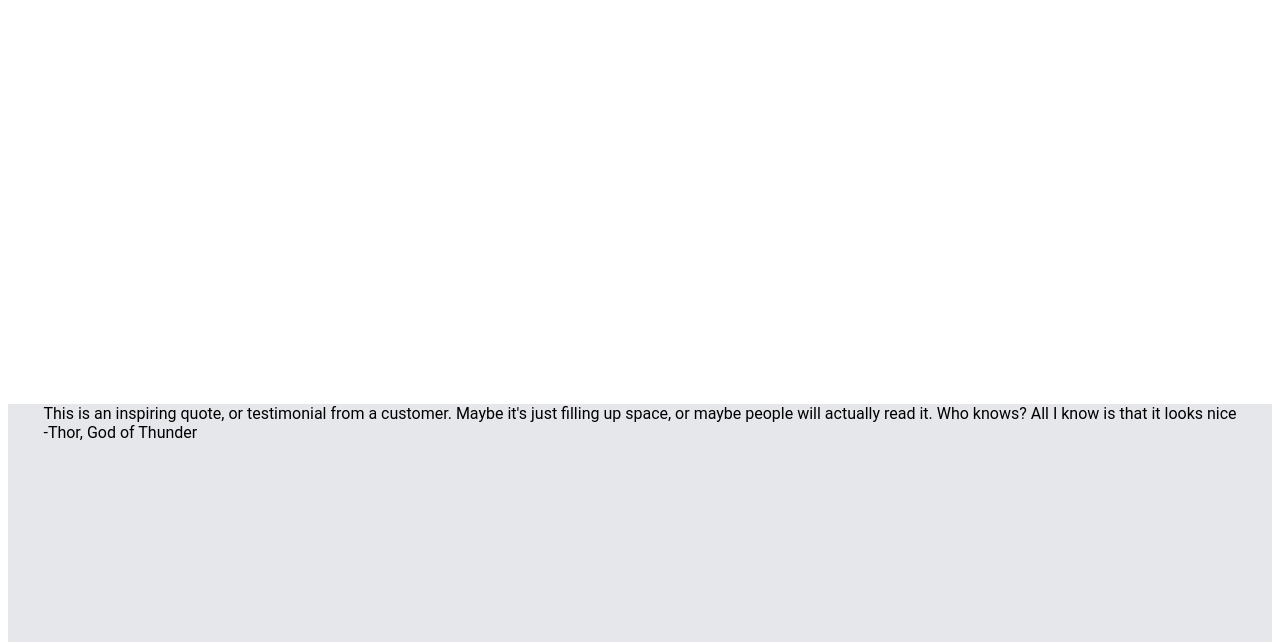
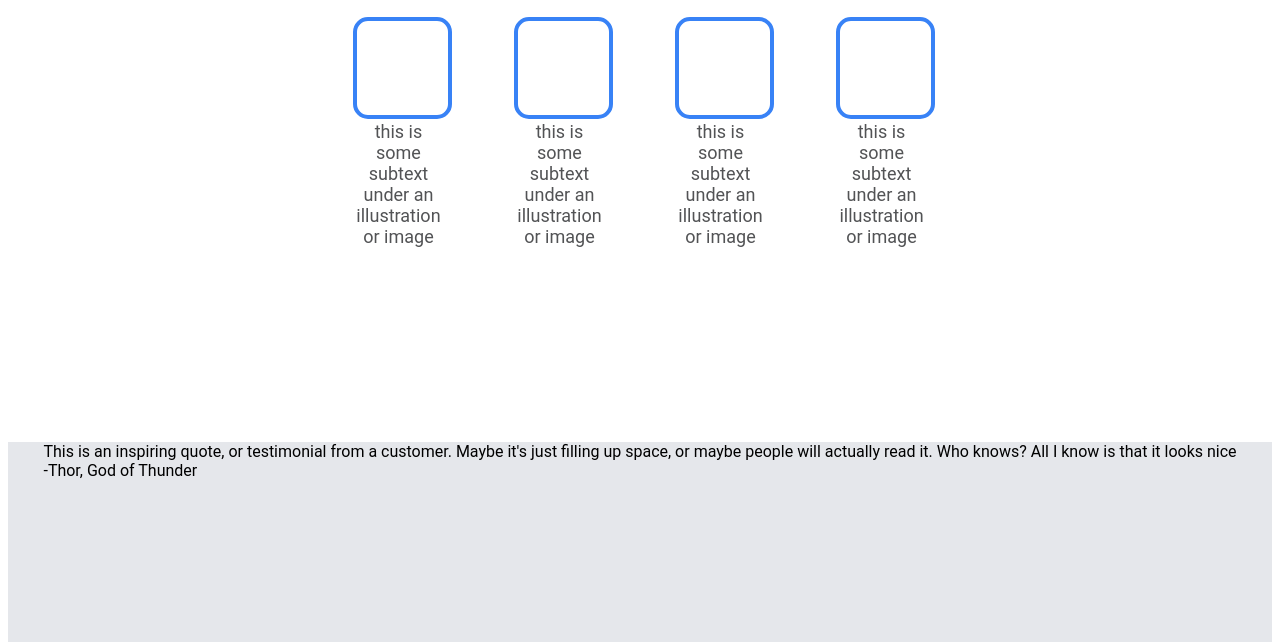
Before and after one commit to Rawrrz/LandingPage, a plain HTML site: page index.html in a window 1280 px wide. Shown: the part 673-1315 px from the top of the page. Drawn offline with Linux system fonts and the light colour scheme.

Commit message:
Section 2 finished

```diff
--- a/index.html
+++ b/index.html
@@ -34,7 +34,7 @@
     <!-- Section 2 -->
     <div class="section-2">
         <!-- Section 2 Header -->
-        <div class="section-2-header">Some random information</div>
+        <div class="section-2-header">Some random information.</div>
         <!-- Section 2 list of images and descriptions -->
         <div class="section-2-image-list">
             <div class="section-2-image-list-pair">
--- a/style.css
+++ b/style.css
@@ -107,6 +107,9 @@ header .header-logo
 {
     height: 500px;
     align-items: center;
+    padding-top: 3%;
+    padding-left: 3%;
+    padding-right: 3%;
 }
 
 .section-2-header
@@ -114,16 +117,40 @@ header .header-logo
     font-size: 36px;
     font-weight: bolder;
     color: #1F2937;
+    padding-bottom: 1%;
 }
 
 .section-2-image-list
 {
+    display: flex;
+    padding-top: 1%;
     flex-direction: row;
+    height: 46%;
+    width: 50%;
+    gap: 50px;
+    color: #525355;
 }
 
 .section-2-image-list-pair
 {
     margin: 10px;
+    height: 100%;
+}
+
+
+.section-2-image-list-pair-image
+{
+    border: 4.5px #3882F6 solid;
+    border-radius: 15px;
+    margin-bottom: 2%;
+    height: 100%;
+    width: 100%;
+}
+
+.section-2-image-list-pair p
+{
+    font-size: 18px;
+    text-align: center;
 }
 
 /* Section 3 */
```
